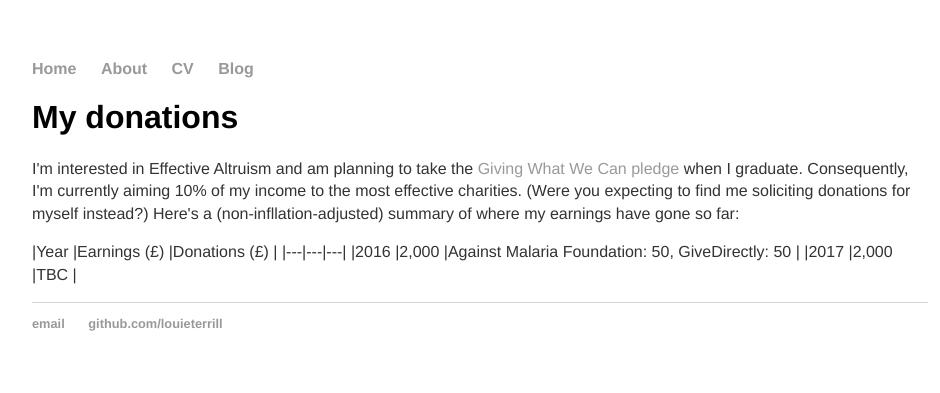
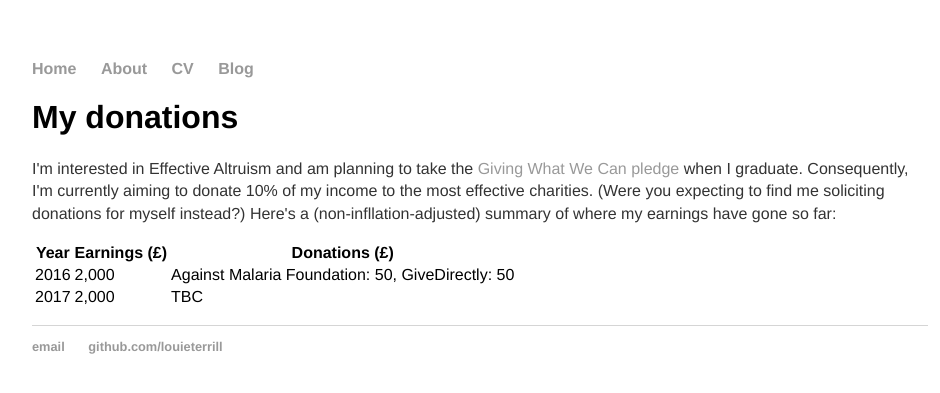
Before and after one commit to LouieTerrill/LouieTerrill.github.io, a Jekyll site: the page built from donations/index.html, in a window 1280 px wide. Shown: the top 393 px of the page, without its empty margins (160-1100 px from the left). Built offline with Jekyll 4.4.1, drawn with Linux system fonts in a browser that asks for light colours.

Commit message:
Update index.html

```diff
--- a/donations/index.html
+++ b/donations/index.html
@@ -6,12 +6,26 @@ title: Donations
 <h1>My donations</h1>
 <p>
   I'm interested in Effective Altruism and am planning to take the <a href="https://www.givingwhatwecan.org/pledge/">Giving What We Can pledge</a> when I graduate.
-  Consequently, I'm currently aiming 10% of my income to the most effective charities.
+  Consequently, I'm currently aiming to donate 10% of my income to the most effective charities.
   (Were you expecting to find me soliciting donations for myself instead?)
   Here's a (non-infllation-adjusted) summary of where my earnings have gone so far:
 </p>
 <p>
-  |Year   |Earnings (£)   |Donations (£)   |
-  |---|---|---|
-  |2016   |2,000   |Against Malaria Foundation: 50, GiveDirectly: 50   |
-  |2017   |2,000   |TBC   |
+  <table>
+  <tr>
+    <th>Year</th>
+    <th>Earnings (£)</th>
+    <th>Donations (£)</th>
+  </tr>
+  <tr>
+    <td>2016</td>
+    <td>2,000</td>
+    <td>Against Malaria Foundation: 50, GiveDirectly: 50</td>
+  </tr>
+  <tr>
+    <td>2017</td>
+    <td>2,000</td>
+    <td>TBC</td>
+  </tr>
+</table>
+</p>
```
